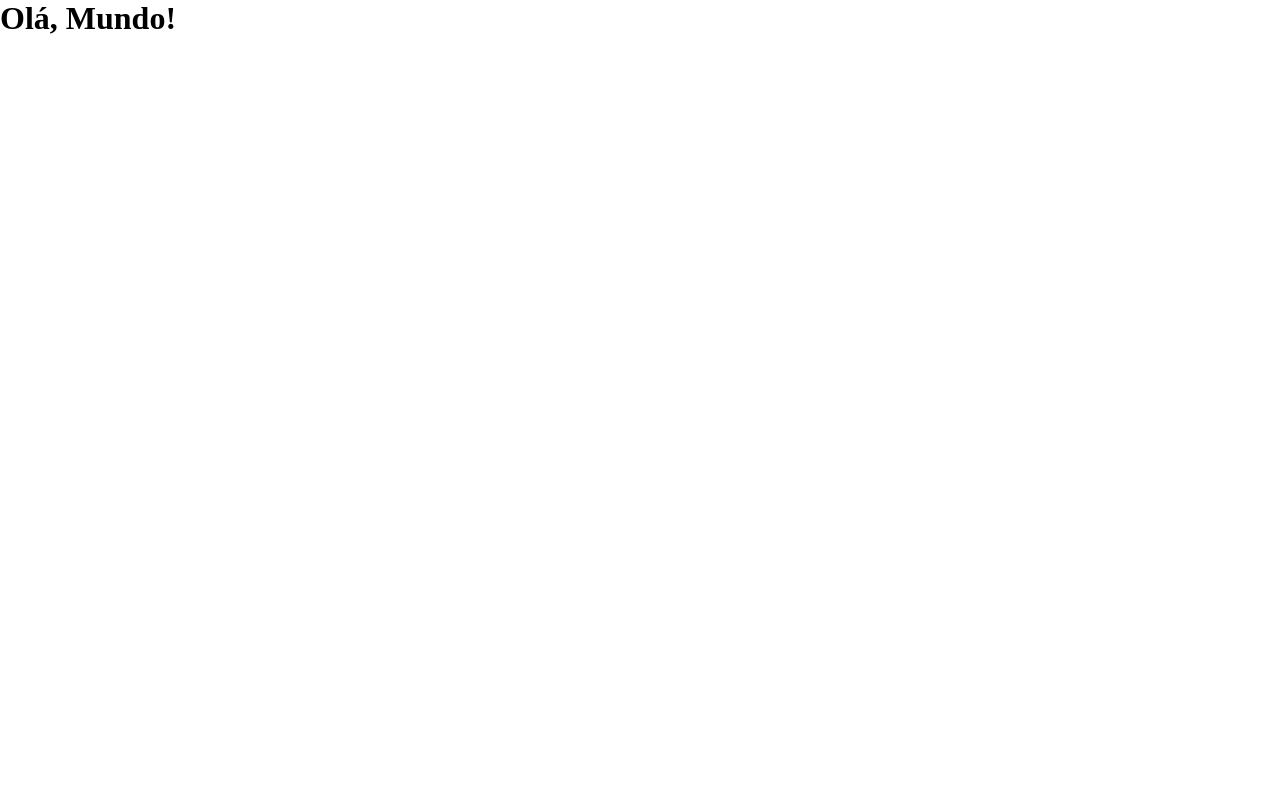
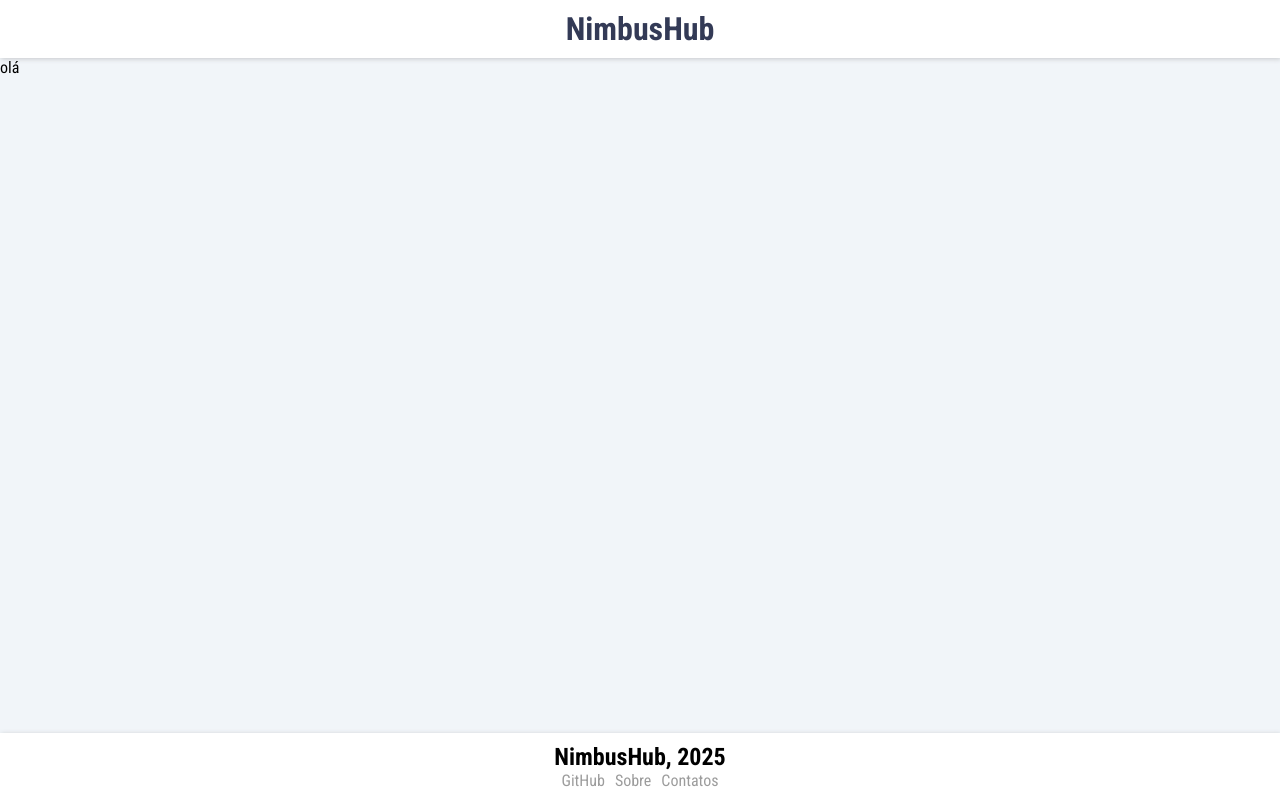
Before and after one commit to Jovinull/NimbusHub, a Next.js app: page / in a window 1280 px wide. Built offline with nearby package versions, Linux system fonts and the light colour scheme.

Commit message:
FEAT: criação e estilização inicial do header e navbar

```diff
--- /dev/null
+++ b/src/app/components/Footer.tsx
@@ -0,0 +1,14 @@
+import styles from "./styles/footer.module.css"
+
+export default function Footer() {
+    return (
+        <footer className={styles.footer}>
+            <h2>NimbusHub, 2025</h2>
+            <ul className={styles.links}>
+                <li><a href="https://github.com/Jovinull/NimbusHub">GitHub</a></li>
+                <li><a href="#">Sobre</a></li>
+                <li><a href="#">Contatos</a></li>
+            </ul>
+        </footer>
+    )
+}
--- /dev/null
+++ b/src/app/components/HeaderComp.tsx
@@ -0,0 +1,9 @@
+import styles from './styles/header.module.css'
+
+export default function Header() {
+    return (
+        <header className={styles.header}>
+            <h1>NimbusHub</h1>
+        </header>
+    )
+}
--- /dev/null
+++ b/src/app/components/styles/footer.module.css
@@ -0,0 +1,22 @@
+.footer {
+    display: flex;
+    flex-direction: column;
+    align-items: center;
+    justify-self: flex-end;
+    align-self: center;
+    background-color: var(--container-bg-color);
+    width: 100vw;
+    box-shadow: 1px 1px 5px #c6c8cb;
+    padding: 10px 0;
+}
+
+.links {
+    list-style: none;
+    display: flex;
+    gap: 10px;
+}
+
+.links > li > a {
+    text-decoration: none;
+    color: var(--secondary-text-color);
+}
--- /dev/null
+++ b/src/app/components/styles/header.module.css
@@ -0,0 +1,8 @@
+.header {
+    display: flex;
+    justify-content: center;
+    background-color: var(--container-bg-color);
+    box-shadow: 1px 1px 5px #c6c8cb;
+    padding: 10px 0;
+    color: var(--primary-text-color);
+}
--- a/src/app/globals.css
+++ b/src/app/globals.css
@@ -1,7 +1,16 @@
+@import url('https://fonts.googleapis.com/css2?family=Roboto+Condensed:ital,wght@0,100..900;1,100..900&display=swap');
+
 html,
 body {
   max-width: 100vw;
-  overflow-x: hidden;
+  min-height: 100vh;
+}
+
+body {
+  background-color: var(--bg-color);
+  font-family: var(--font-family);
+  display: flex;
+  flex-direction: column;
 }
 
 * {
@@ -9,3 +18,12 @@ body {
   padding: 0;
   margin: 0;
 }
+
+:root {
+  --bg-color: #f1f5f9;
+  --container-bg-color: #ffffff;
+  --primary-text-color: #333A56;
+  --secondary-text-color: #9c9c9c;
+
+  --font-family: "Roboto Condensed", serif;
+}
--- a/src/app/layout.tsx
+++ b/src/app/layout.tsx
@@ -1,20 +1,9 @@
 import type { Metadata } from "next";
-import { Geist, Geist_Mono } from "next/font/google";
 import "./globals.css";
 
-const geistSans = Geist({
-  variable: "--font-geist-sans",
-  subsets: ["latin"],
-});
-
-const geistMono = Geist_Mono({
-  variable: "--font-geist-mono",
-  subsets: ["latin"],
-});
-
 export const metadata: Metadata = {
-  title: "Create Next App",
-  description: "Generated by create next app",
+  title: "NimbusHub",
+  description: "Um dashboard para a exibição de dados meteorológicos da estação meteorológica DIY",
 };
 
 export default function RootLayout({
@@ -24,7 +13,7 @@ export default function RootLayout({
 }>) {
   return (
     <html lang="en">
-      <body className={`${geistSans.variable} ${geistMono.variable}`}>
+      <body>
         {children}
       </body>
     </html>
--- /dev/null
+++ b/src/app/page.module.css
@@ -0,0 +1,3 @@
+.main {
+    flex: 1;
+}
--- a/src/app/page.tsx
+++ b/src/app/page.tsx
@@ -1,5 +1,15 @@
+import Header from './components/HeaderComp'
+import Footer from './components/Footer'
+import styles from './page.module.css'
+
 export default function Home() {
   return (
-    <h1>Olá, Mundo!</h1>
+    <>
+      <Header/>
+      <main className={styles.main}>
+        olá
+      </main>
+      <Footer/>
+    </>
   );
 }
```
Also changed, not shown: public/clipboard-data.svg (added).
